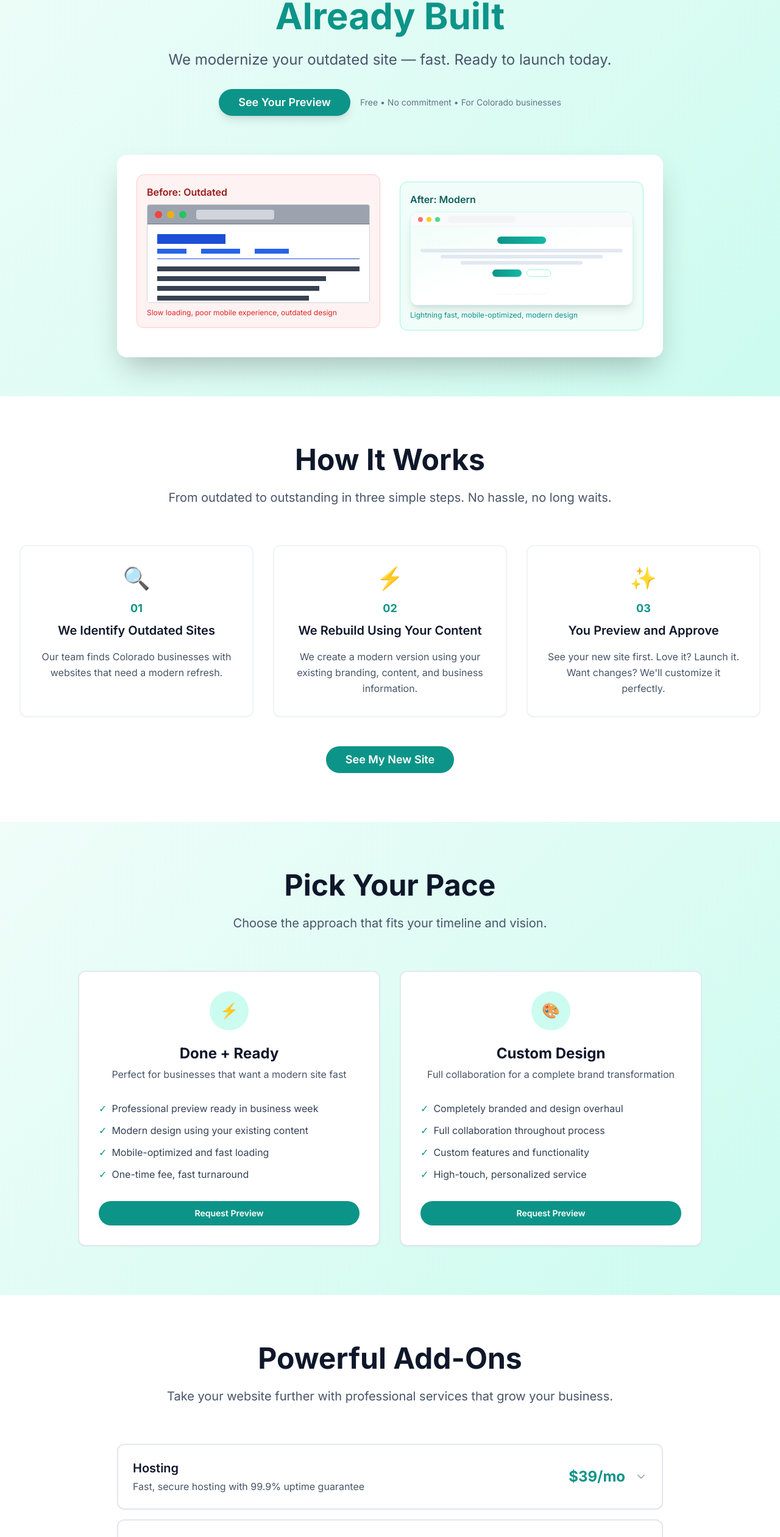
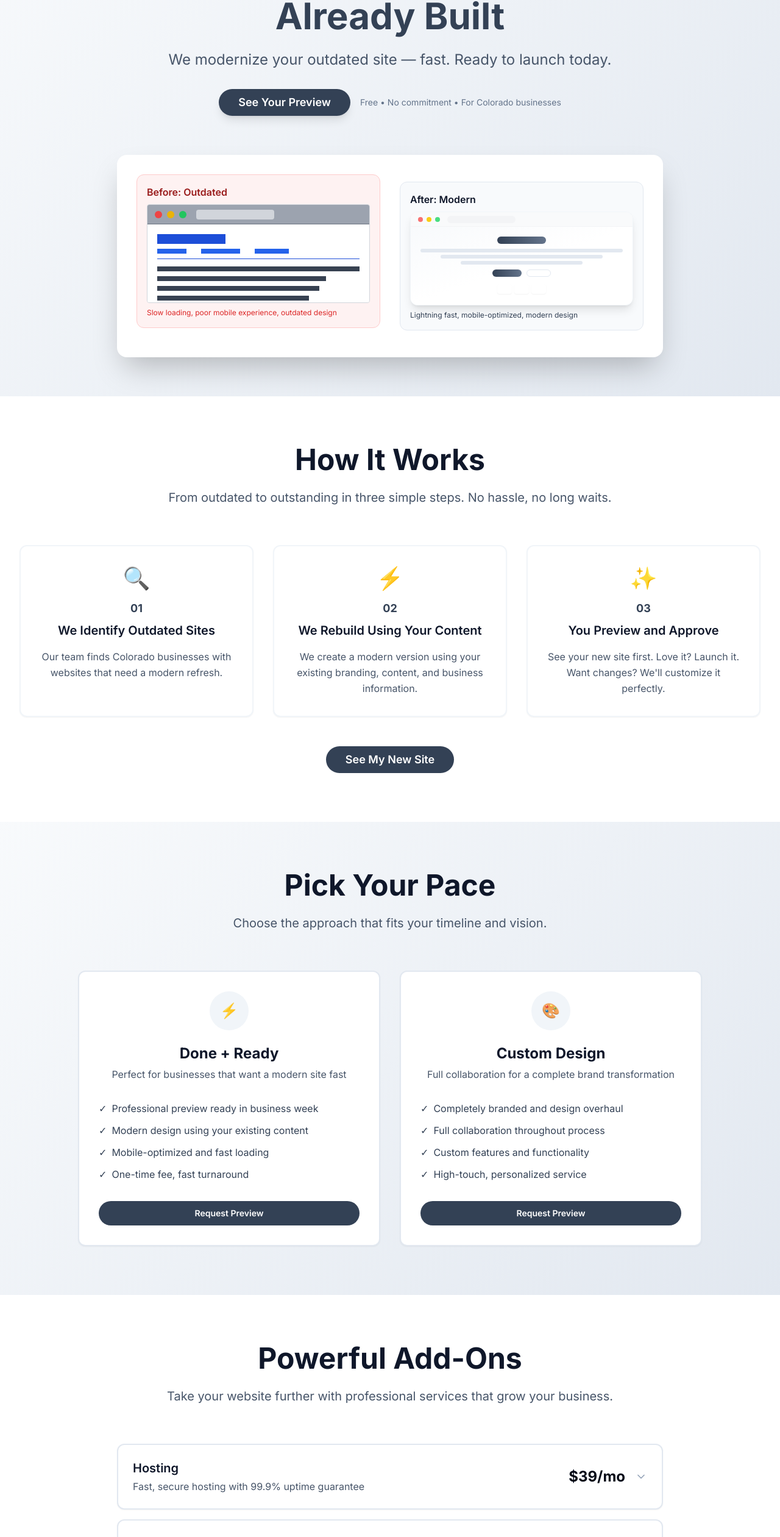
Before and after one commit to dovito-dev/sitelift.dovito.com, a React (Vite) app: page / in a window 1280 px wide. Shown: the part 208-2729 px from the top of the page at 61% size. Built offline with nearby package versions, Linux system fonts and the light colour scheme.

Commit message:
Refactor: Update branding and color scheme
Replaced SiteMint™ branding with SiteLift™ and updated the color scheme to a navy on white theme.

```diff
--- a/src/components/HeroSection.tsx
+++ b/src/components/HeroSection.tsx
@@ -14,7 +14,7 @@ const HeroSection = () => {
           <div className="animate-fade-in">
             <h1 className="text-4xl sm:text-5xl font-bold text-slate-900 mb-6 leading-none my-[64px] lg:text-6xl">
               Your New Website Is<br />
-              <span className="text-mint-600">
+              <span className="text-navy-600">
 Already Built</span>
             </h1>
 
@@ -23,7 +23,7 @@ Already Built</span>
             </p>
 
             <div className="flex flex-col sm:flex-row gap-4 justify-center items-center mb-12">
-              <Button onClick={scrollToContact} size="lg" className="bg-mint-600 hover:bg-mint-700 text-white px-8 py-4 rounded-full text-lg font-semibold hover-scale shadow-lg">
+              <Button onClick={scrollToContact} size="lg" className="bg-navy-600 hover:bg-navy-700 text-white px-8 py-4 rounded-full text-lg font-semibold hover-scale shadow-lg">
                 See Your Preview
               </Button>
               <p className="text-sm text-slate-500">Free • No commitment • For Colorado businesses</p>
@@ -73,9 +73,9 @@ Already Built</span>
                   </div>
                 </div>
                 <div className="text-left">
-                  <div className="bg-mint-50 border border-mint-200 rounded-lg p-4">
-                    <h3 className="font-semibold text-mint-800 mb-2">After: Modern</h3>
-                    <div className="bg-white rounded-xl border border-mint-100 overflow-hidden shadow-lg">
+                  <div className="bg-navy-50 border border-navy-200 rounded-lg p-4">
+                    <h3 className="font-semibold text-navy-800 mb-2">After: Modern</h3>
+                    <div className="bg-white rounded-xl border border-navy-100 overflow-hidden shadow-lg">
                       {/* Modern browser chrome */}
                       <div className="bg-gray-50 h-6 flex items-center px-3 border-b border-gray-100">
                         <div className="flex space-x-1.5">
@@ -86,18 +86,18 @@ Already Built</span>
                         <div className="ml-3 bg-gray-100 h-3 w-28 rounded-full"></div>
                       </div>
                       {/* Modern website content */}
-                      <div className="bg-gradient-to-br from-mint-50 via-white to-mint-25 p-4 h-32">
+                      <div className="bg-gradient-to-br from-navy-50 via-white to-navy-25 p-4 h-32">
                         {/* Modern hero section */}
                         <div className="text-center space-y-2">
-                          <div className="bg-gradient-to-r from-mint-600 to-mint-500 h-3 w-20 mx-auto rounded-full animate-fade-in"></div>
+                          <div className="bg-gradient-to-r from-navy-600 to-navy-500 h-3 w-20 mx-auto rounded-full animate-fade-in"></div>
                           <div className="space-y-1">
                             <div className="bg-slate-200 h-1.5 w-full rounded-full animate-fade-in delay-100"></div>
                             <div className="bg-slate-200 h-1.5 w-4/5 mx-auto rounded-full animate-fade-in delay-200"></div>
                             <div className="bg-slate-200 h-1.5 w-3/5 mx-auto rounded-full animate-fade-in delay-300"></div>
                           </div>
                           <div className="flex justify-center space-x-2 mt-4">
-                            <div className="bg-gradient-to-r from-mint-600 to-mint-500 h-3 w-12 rounded-full animate-fade-in delay-400 hover-scale shadow-sm"></div>
-                            <div className="bg-white border border-mint-200 h-3 w-10 rounded-full animate-fade-in delay-500"></div>
+                            <div className="bg-gradient-to-r from-navy-600 to-navy-500 h-3 w-12 rounded-full animate-fade-in delay-400 hover-scale shadow-sm"></div>
+                            <div className="bg-white border border-navy-200 h-3 w-10 rounded-full animate-fade-in delay-500"></div>
                           </div>
                         </div>
                         {/* Modern card elements */}
@@ -108,7 +108,7 @@ Already Built</span>
                         </div>
                       </div>
                     </div>
-                    <p className="text-xs text-mint-600 mt-2">Lightning fast, mobile-optimized, modern design</p>
+                    <p className="text-xs text-navy-600 mt-2">Lightning fast, mobile-optimized, modern design</p>
                   </div>
                 </div>
               </div>
--- a/src/components/HowItWorksSection.tsx
+++ b/src/components/HowItWorksSection.tsx
@@ -46,10 +46,10 @@ const HowItWorksSection = () => {
 
         <div className="grid md:grid-cols-3 gap-8 mb-12">
           {steps.map((step, index) => (
-            <Card key={index} className="border-2 border-slate-100 hover:border-mint-200 transition-all duration-300 hover-scale">
+            <Card key={index} className="border-2 border-slate-100 hover:border-navy-200 transition-all duration-300 hover-scale">
               <CardContent className="p-8 text-center">
                 <div className="text-4xl mb-4">{step.icon}</div>
-                <div className="text-mint-600 font-bold text-lg mb-2">{step.number}</div>
+                <div className="text-navy-600 font-bold text-lg mb-2">{step.number}</div>
                 <h3 className="text-xl font-semibold text-slate-900 mb-4">{step.title}</h3>
                 <p className="text-slate-600 leading-relaxed">{step.description}</p>
               </CardContent>
@@ -61,7 +61,7 @@ const HowItWorksSection = () => {
           <ContactFormPopup>
             <Button
               size="lg"
-              className="bg-mint-600 hover:bg-mint-700 text-white px-8 py-4 rounded-full text-lg font-semibold hover-scale"
+              className="bg-navy-600 hover:bg-navy-700 text-white px-8 py-4 rounded-full text-lg font-semibold hover-scale"
             >
               See My New Site
             </Button>
--- a/src/components/PackagesSection.tsx
+++ b/src/components/PackagesSection.tsx
@@ -1,3 +1,4 @@
+
 import { Button } from '@/components/ui/button';
 import { Card, CardContent, CardHeader } from '@/components/ui/card';
 import { ContactFormPopup } from '@/components/ContactSection';
@@ -15,9 +16,9 @@ const PackagesSection = () => {
         </div>
 
         <div className="grid md:grid-cols-2 gap-8 max-w-5xl mx-auto">
-          <Card className="border-2 border-slate-200 hover:border-mint-300 transition-all duration-300 hover-scale bg-white">
+          <Card className="border-2 border-slate-200 hover:border-navy-300 transition-all duration-300 hover-scale bg-white">
             <CardHeader className="text-center p-8">
-              <div className="w-16 h-16 bg-mint-100 rounded-full flex items-center justify-center mx-auto mb-4">
+              <div className="w-16 h-16 bg-navy-100 rounded-full flex items-center justify-center mx-auto mb-4">
                 <span className="text-2xl">⚡</span>
               </div>
               <h3 className="text-2xl font-bold text-slate-900 mb-2">Done + Ready</h3>
@@ -26,33 +27,33 @@ const PackagesSection = () => {
             <CardContent className="px-8 pb-8">
               <ul className="space-y-3 mb-8">
                 <li className="flex items-start">
-                  <span className="text-mint-600 mr-2">✓</span>
+                  <span className="text-navy-600 mr-2">✓</span>
                   <span className="text-slate-700">Professional preview ready in business week</span>
                 </li>
                 <li className="flex items-start">
-                  <span className="text-mint-600 mr-2">✓</span>
+                  <span className="text-navy-600 mr-2">✓</span>
                   <span className="text-slate-700">Modern design using your existing content</span>
                 </li>
                 <li className="flex items-start">
-                  <span className="text-mint-600 mr-2">✓</span>
+                  <span className="text-navy-600 mr-2">✓</span>
                   <span className="text-slate-700">Mobile-optimized and fast loading</span>
                 </li>
                 <li className="flex items-start">
-                  <span className="text-mint-600 mr-2">✓</span>
+                  <span className="text-navy-600 mr-2">✓</span>
                   <span className="text-slate-700">One-time fee, fast turnaround</span>
                 </li>
               </ul>
               <ContactFormPopup>
-                <Button className="w-full bg-mint-600 hover:bg-mint-700 text-white py-3 rounded-full font-semibold">
+                <Button className="w-full bg-navy-600 hover:bg-navy-700 text-white py-3 rounded-full font-semibold">
                   Request Preview
                 </Button>
               </ContactFormPopup>
             </CardContent>
           </Card>
 
-          <Card className="border-2 border-slate-200 hover:border-mint-300 transition-all duration-300 hover-scale bg-white">
+          <Card className="border-2 border-slate-200 hover:border-navy-300 transition-all duration-300 hover-scale bg-white">
             <CardHeader className="text-center p-8">
-              <div className="w-16 h-16 bg-mint-100 rounded-full flex items-center justify-center mx-auto mb-4">
+              <div className="w-16 h-16 bg-navy-100 rounded-full flex items-center justify-center mx-auto mb-4">
                 <span className="text-2xl">🎨</span>
               </div>
               <h3 className="text-2xl font-bold text-slate-900 mb-2">Custom Design</h3>
@@ -61,24 +62,24 @@ const PackagesSection = () => {
             <CardContent className="px-8 pb-8">
               <ul className="space-y-3 mb-8">
                 <li className="flex items-start">
-                  <span className="text-mint-600 mr-2">✓</span>
+                  <span className="text-navy-600 mr-2">✓</span>
                   <span className="text-slate-700">Completely branded and design overhaul</span>
                 </li>
                 <li className="flex items-start">
-                  <span className="text-mint-600 mr-2">✓</span>
+                  <span className="text-navy-600 mr-2">✓</span>
                   <span className="text-slate-700">Full collaboration throughout process</span>
                 </li>
                 <li className="flex items-start">
-                  <span className="text-mint-600 mr-2">✓</span>
+                  <span className="text-navy-600 mr-2">✓</span>
                   <span className="text-slate-700">Custom features and functionality</span>
                 </li>
                 <li className="flex items-start">
-                  <span className="text-mint-600 mr-2">✓</span>
+                  <span className="text-navy-600 mr-2">✓</span>
                   <span className="text-slate-700">High-touch, personalized service</span>
                 </li>
               </ul>
               <ContactFormPopup>
-                <Button className="w-full bg-mint-600 hover:bg-mint-700 text-white py-3 rounded-full font-semibold">
+                <Button className="w-full bg-navy-600 hover:bg-navy-700 text-white py-3 rounded-full font-semibold">
                   Request Preview
                 </Button>
               </ContactFormPopup>
--- a/src/index.css
+++ b/src/index.css
@@ -14,7 +14,7 @@
     --popover: 0 0% 100%;
     --popover-foreground: 222.2 84% 4.9%;
 
-    --primary: 166 76% 37%;
+    --primary: 220 60% 30%;
     --primary-foreground: 0 0% 98%;
 
     --secondary: 210 40% 96.1%;
@@ -23,7 +23,7 @@
     --muted: 210 40% 96.1%;
     --muted-foreground: 215.4 16.3% 46.9%;
 
-    --accent: 166 76% 37%;
+    --accent: 220 60% 30%;
     --accent-foreground: 0 0% 98%;
 
     --destructive: 0 84.2% 60.2%;
@@ -31,7 +31,7 @@
 
     --border: 214.3 31.8% 91.4%;
     --input: 214.3 31.8% 91.4%;
-    --ring: 166 76% 37%;
+    --ring: 220 60% 30%;
 
     --radius: 0.75rem;
   }
@@ -46,7 +46,7 @@
 }
 
 .gradient-bg {
-  background: linear-gradient(135deg, #f0fdf9 0%, #ccfbef 100%);
+  background: linear-gradient(135deg, #f8fafc 0%, #e2e8f0 100%);
 }
 
 .hover-scale {
--- a/tailwind.config.ts
+++ b/tailwind.config.ts
@@ -53,17 +53,17 @@ export default {
 					DEFAULT: 'hsl(var(--card))',
 					foreground: 'hsl(var(--card-foreground))'
 				},
-				mint: {
-					50: '#f0fdf9',
-					100: '#ccfbef',
-					200: '#99f6e0',
-					300: '#5eead4',
-					400: '#2dd4bf',
-					500: '#14b8a6',
-					600: '#0d9488',
-					700: '#0f766e',
-					800: '#115e59',
-					900: '#134e4a',
+				navy: {
+					50: '#f8fafc',
+					100: '#f1f5f9',
+					200: '#e2e8f0',
+					300: '#cbd5e1',
+					400: '#94a3b8',
+					500: '#64748b',
+					600: '#334155',
+					700: '#1e293b',
+					800: '#0f172a',
+					900: '#020617',
 				},
 				slate: {
 					50: '#f8fafc',
```
Also changed, not shown: src/components/AboutSection.tsx (+5 -4 lines), src/components/Footer.tsx (+17 -16 lines), src/components/Header.tsx (+13 -12 lines), src/components/ShowcaseSection.tsx (+5 -5 lines), src/pages/Sitemap.tsx (+5 -4 lines).
